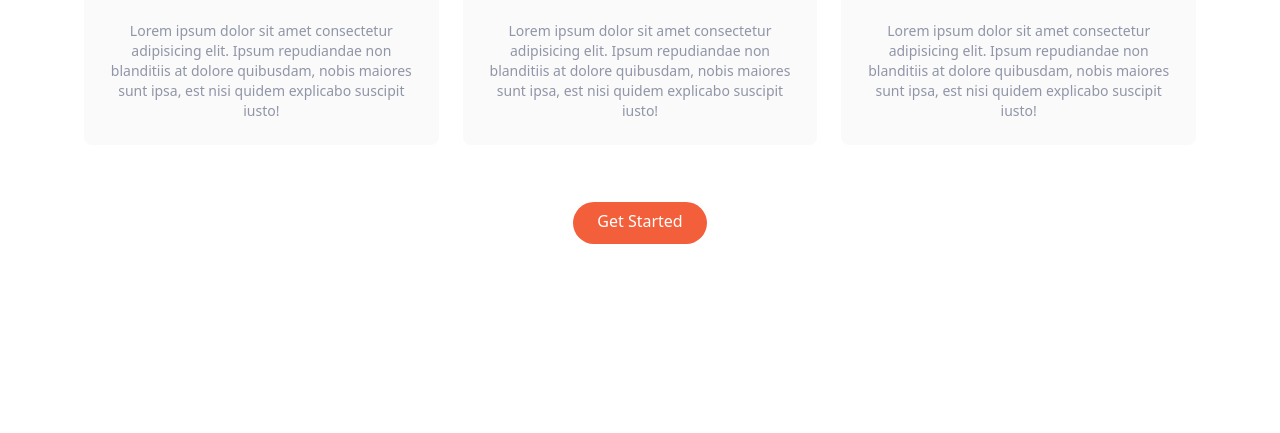
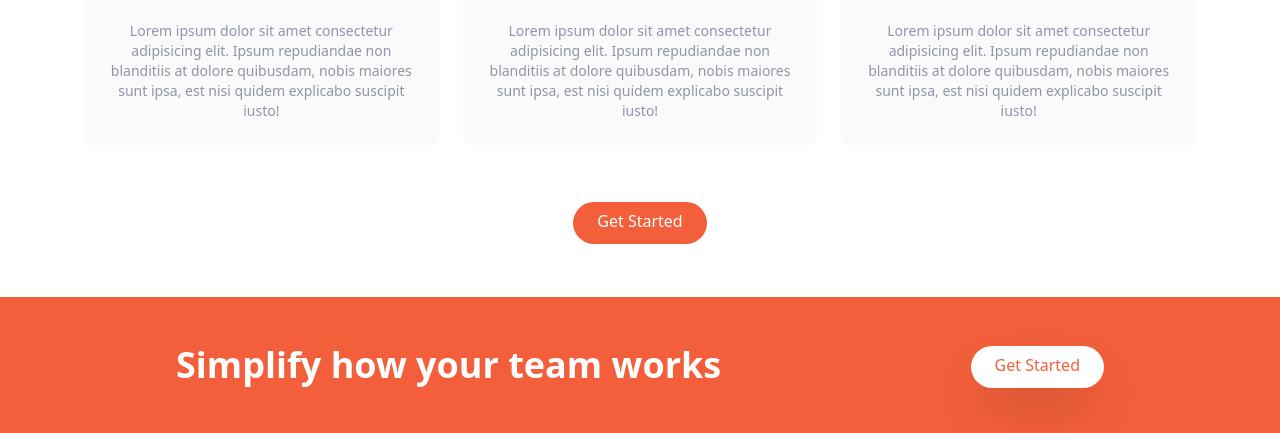
Before and after one commit to Codehack-01/Management_project, a website: page index.html in a window 1280 px wide. Shown: the part 1814-2247 px from the top of the page. Before the commit the page ends 2111 px from the top, so only its background shows below. Drawn offline with Linux system fonts and the light colour scheme.

Commit message:
source code

```diff
--- a/index.html
+++ b/index.html
@@ -242,5 +242,25 @@
         </div>
       </div>
     </section>
+
+    <!-- CTA Section -->
+    <section id="cta" class="bg-brightRed">
+      <!-- Flex container -->
+      <div class="container flex flex-col items-center justify-between px-6 py-24 mx-auto space-y-12 md:py-12 md:flex-row md:space-y-0">
+        <!-- Heading -->
+        <h2 class="text-5xl font-bold leading-tight text-center text-white md:text-4xl md:max-w-xl md:text-left">
+          Simplify how your team works
+        </h2>
+        <!-- Button -->
+        <div>
+          <a
+              href="#"
+              class="p-3 px-6 pt-2 text-brightRed bg-white rounded-full shadow-2xl baseline hover:bg-gray-900 hover:text-white"
+            >
+              Get Started
+          </a>
+        </div>
+      </div>
+    </section>
   </body>
 </html>
```
Also changed, not shown: css/main.css.
